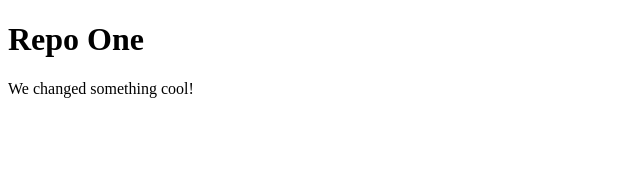
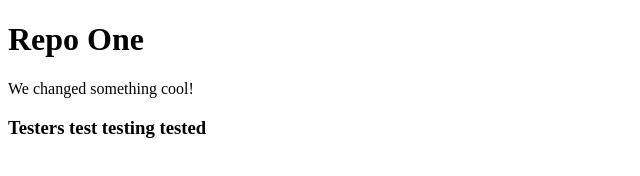
Before and after one commit to JonathanAlestam/repo-one, a plain HTML site: page index.html in a window 1280 px wide. Shown: the whole page, without its empty margins (0-640 px from the left). Drawn offline with Linux system fonts and the light colour scheme.

Commit message:
testing test

```diff
--- a/index.html
+++ b/index.html
@@ -9,5 +9,6 @@
 <body>
     <h1>Repo One</h1>
     <p>We changed something cool!</p>
+    <h3>Testers test testing tested</h3>
 </body>
 </html>
```
